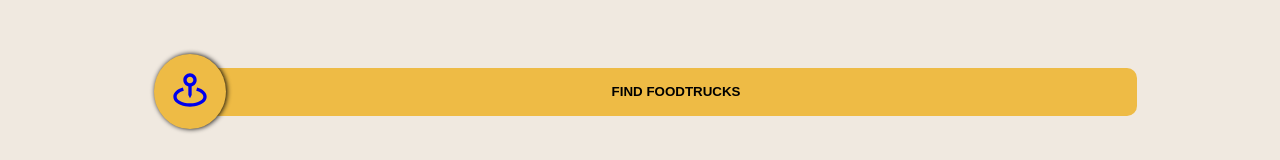
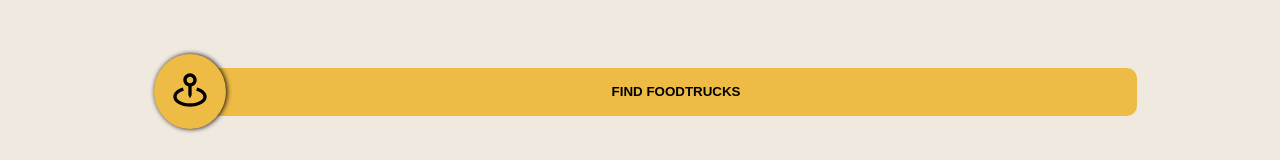
Before and after one commit to misko9251/foodtrucks, a React (Create React App) app in the folder frontend/: page / in a window 1280 px wide. Shown: the part 407-567 px from the top of the page. Built offline with nearby package versions, Linux system fonts and the light colour scheme; what google-maps-react would draw is missing.

Commit message:
link register btn properly on home page

```diff
--- a/frontend/src/pages/Foodtrucks.js
+++ b/frontend/src/pages/Foodtrucks.js
@@ -52,7 +52,7 @@ function Foodtrucks(props) {
       <>
       <Map
       google = {props.google}
-      style = {{width: "100%", height: "100%"}}
+      style = {{width: "100%", height: "94%"}}
       zoom = {10}
       initialCenter={{ lat: 42.886448, lng: -78.878372}}
       >
--- a/frontend/src/pages/Home.js
+++ b/frontend/src/pages/Home.js
@@ -19,14 +19,16 @@ function Home() {
             <div>
                 <div>
                     <Link to='/foodtrucks' style={{textDecoration: 'none'}}>
-                        <Button logo={<BiMapPin fontSize='40px'/>} btnText='FIND FOODTRUCKS'/>
+                        <Button logo={<BiMapPin fontSize='40px' style={{color:'black'}}/>} btnText='FIND FOODTRUCKS'/>
                     </Link>
                 </div>
                 <div>
                     <Button logo={<BsTruck fontSize='40px' />} btnText='BROWSE ALL FOODTRUCKS'/>
                 </div>
                 <div>
-                    <Button logo={<BsPersonPlus fontSize='40px' />} btnText='BECOME A VENDOR'/>
+                    <Link to='/register' style={{textDecoration: 'none'}}>
+                        <Button logo={<BsPersonPlus fontSize='40px'style={{color:'black'}} />} btnText='BECOME A VENDOR'/>
+                    </Link>
                 </div>
             </div>
         </section>
```
